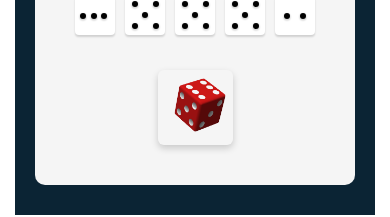
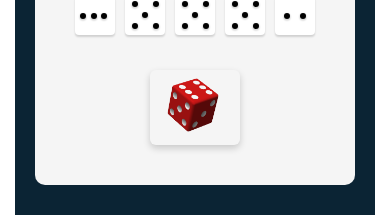
Before and after one commit to Renerd-max/TenzieGame, a React (Vite) app: page / in a window 390 px wide. Shown: the part 422-639 px from the top of the page. Built offline with nearby package versions, Linux system fonts and the light colour scheme.

Commit message:
nothing new

```diff
--- a/src/index.css
+++ b/src/index.css
@@ -191,7 +191,7 @@ main{
     }
 
     #rollButton{
-        width:75px;
+        width:90px;
         height:75px;
     }
 
```
